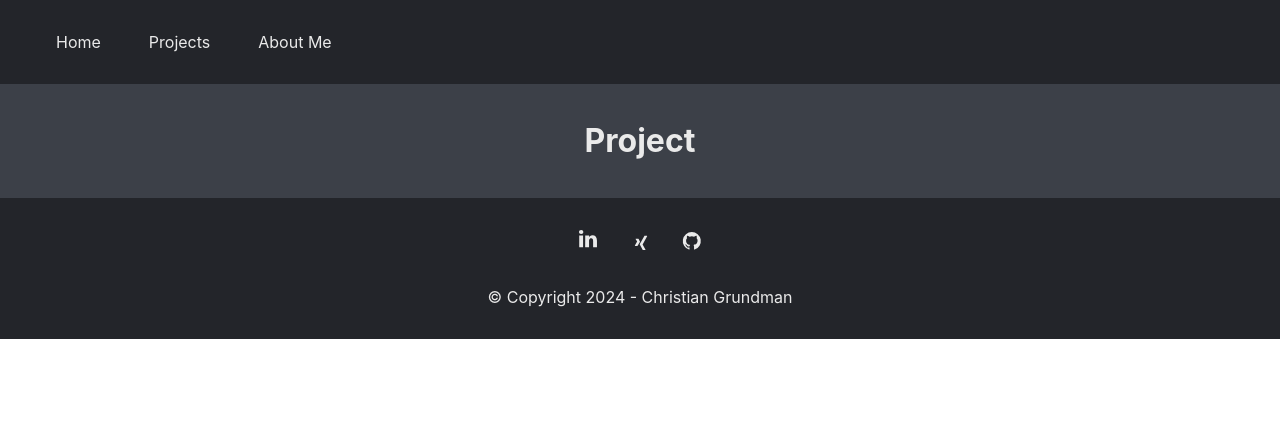
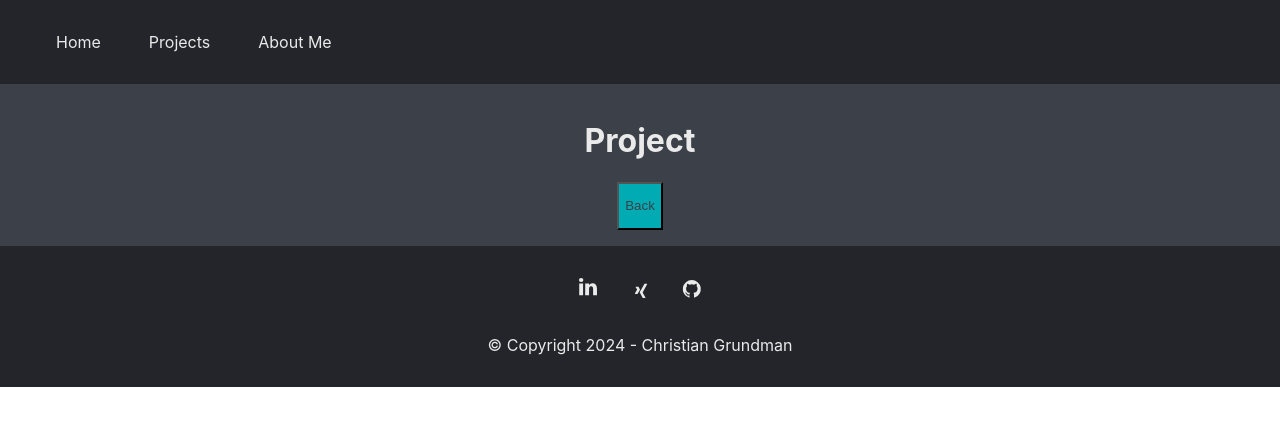
Before and after one commit to cgrundman/christian-grundman-website, a React (Create React App) app: page /projects/project in a window 1280 px wide. Shown: the top 426 px of the page. Built offline with nearby package versions, Linux system fonts and the light colour scheme.

Commit message:
add "back" button to project page

```diff
--- a/src/pages/Project.js
+++ b/src/pages/Project.js
@@ -1,8 +1,17 @@
+import { Link } from "react-router-dom";
+
 import PageContent from "../components/PageContent";
 
 function Project() {
     return (
         <PageContent title="Project" >
+            <Link to={`/projects`}>
+                <div>
+                    <button>
+                        <p>Back</p>
+                    </button>
+                </div>
+            </Link>
         </PageContent>
     )
 }
```
